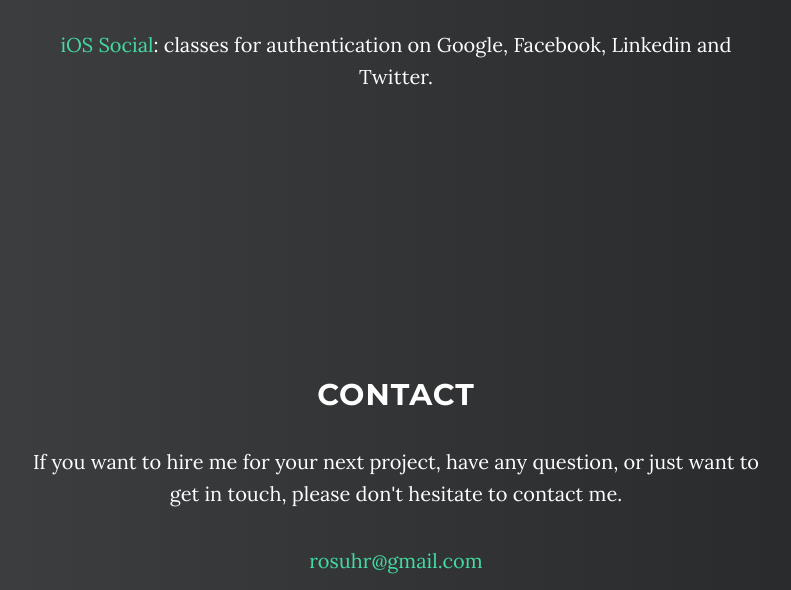
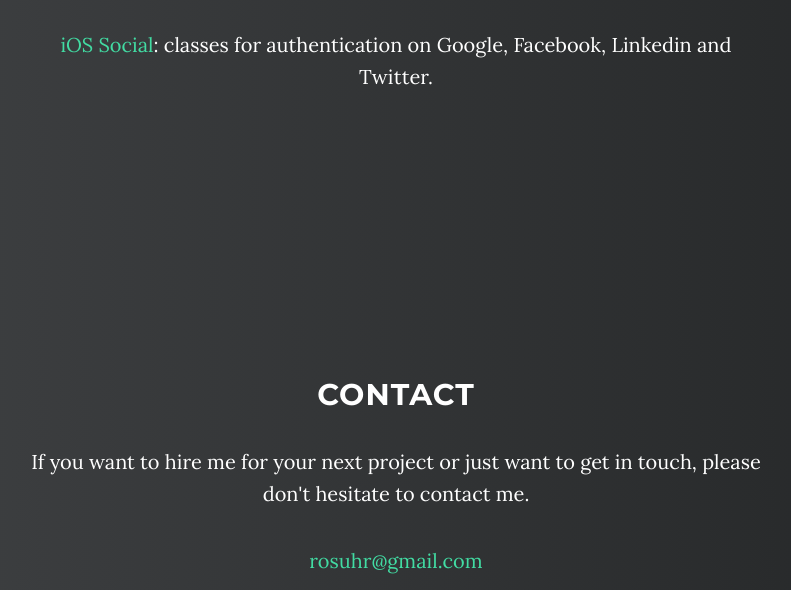
Before and after one commit to rodrigosuhr/rodrigosuhr.github.io, a plain HTML site: page index.html in a window 1280 px wide. Shown: the part 3451-4041 px from the top of the page, without its empty margins (244-1035 px from the left). Drawn offline with Linux system fonts and the light colour scheme; some packages are replaced by stand-ins of ours.

Commit message:
Contact text.

```diff
--- a/index.html
+++ b/index.html
@@ -157,7 +157,7 @@
         <div class="row">
             <div class="col-lg-8 col-lg-offset-2">
                 <h2>Contact</h2>
-                <p>If you want to hire me for your next project, have any question, or just want to get in touch, please don't hesitate to contact me.</p>
+                <p>If you want to hire me for your next project or just want to get in touch, please don't hesitate to contact me.</p>
                 <p><a href="mailto:rosuhr@gmail.com">rosuhr@gmail.com</a>
                 </p>
                 <ul class="list-inline banner-social-buttons">
```
